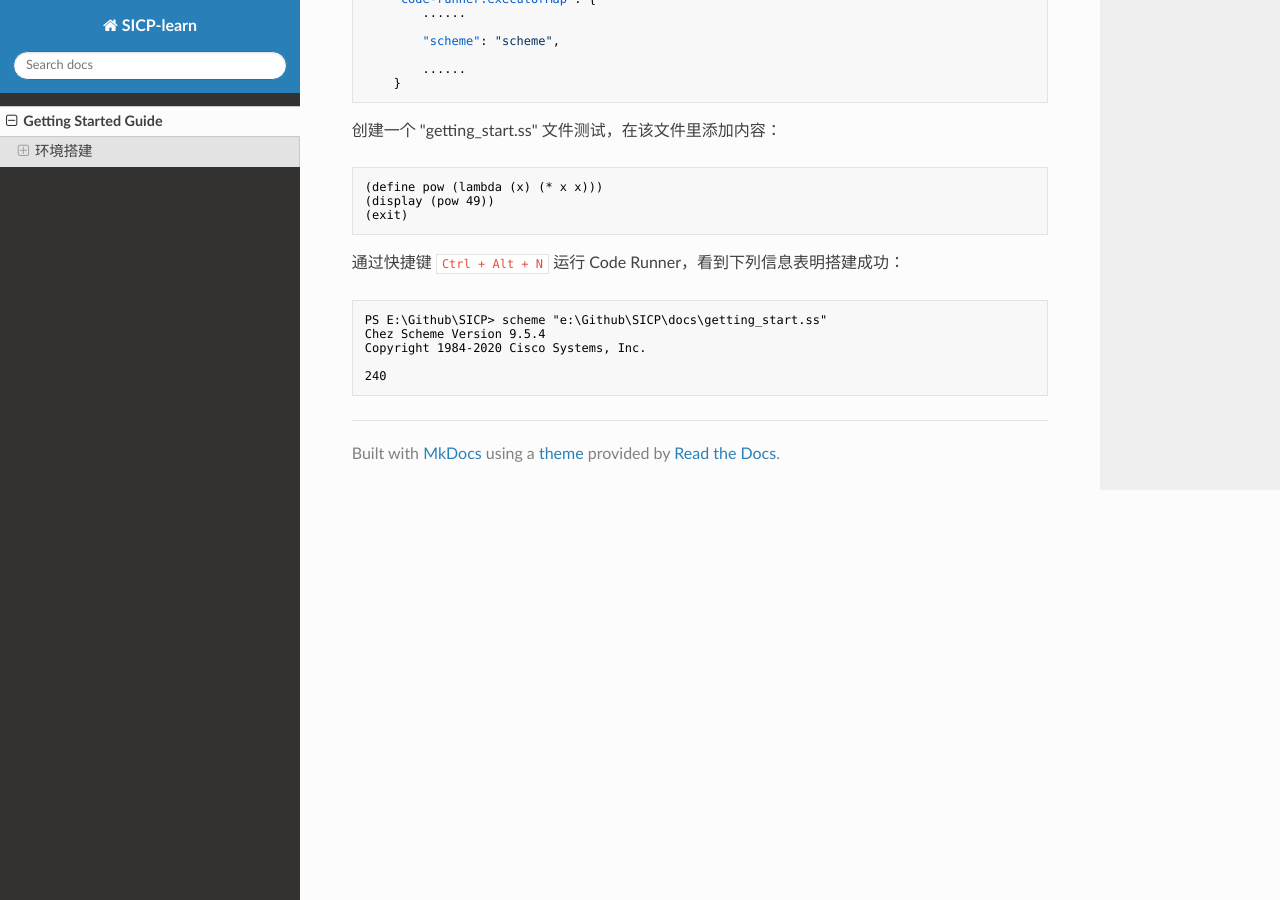
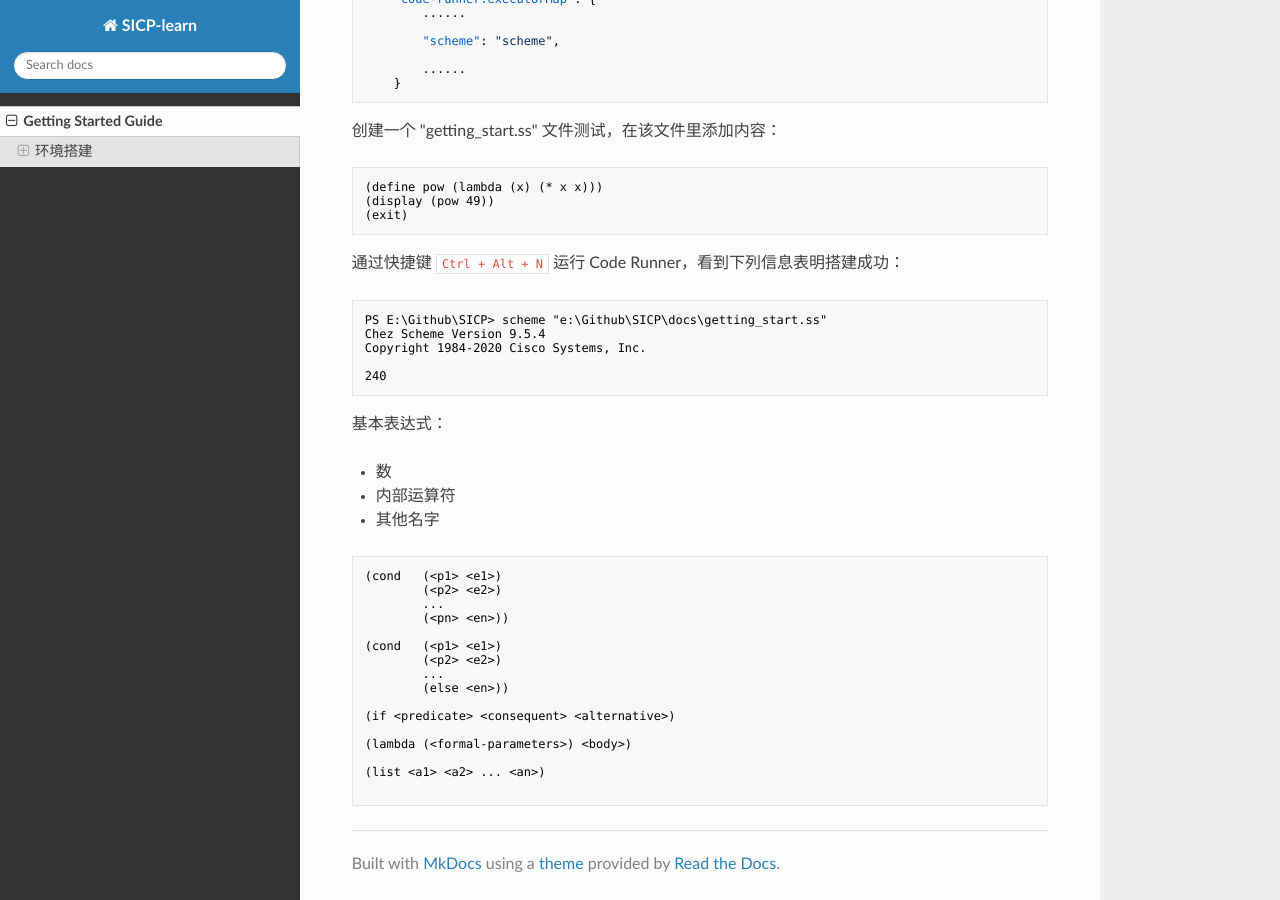
Before and after one commit to Jackistang/SICP-learn, an MkDocs documentation site: the page built from docs/index.md, in a window 1280 px wide and 900 px high, scrolled down 1299 px. Built offline with MkDocs 1.6.1, drawn with Linux system fonts in a browser that asks for light colours; nearby versions of some CDN libraries.

Commit message:
examples: Add some examples.

````diff
--- a/docs/index.md
+++ b/docs/index.md
@@ -83,3 +83,30 @@ Copyright 1984-2020 Cisco Systems, Inc.
 
 240
 ```
+
+
+
+基本表达式：
+
+- 数
+- 内部运算符
+- 其他名字
+
+```lisp
+(cond   (<p1> <e1>)
+        (<p2> <e2>)
+        ...
+        (<pn> <en>))
+
+(cond   (<p1> <e1>)
+        (<p2> <e2>)
+        ...
+        (else <en>))
+
+(if <predicate> <consequent> <alternative>)
+
+(lambda (<formal-parameters>) <body>)
+
+(list <a1> <a2> ... <an>)
+
+```
````
Also changed, not shown: 6 other files.
